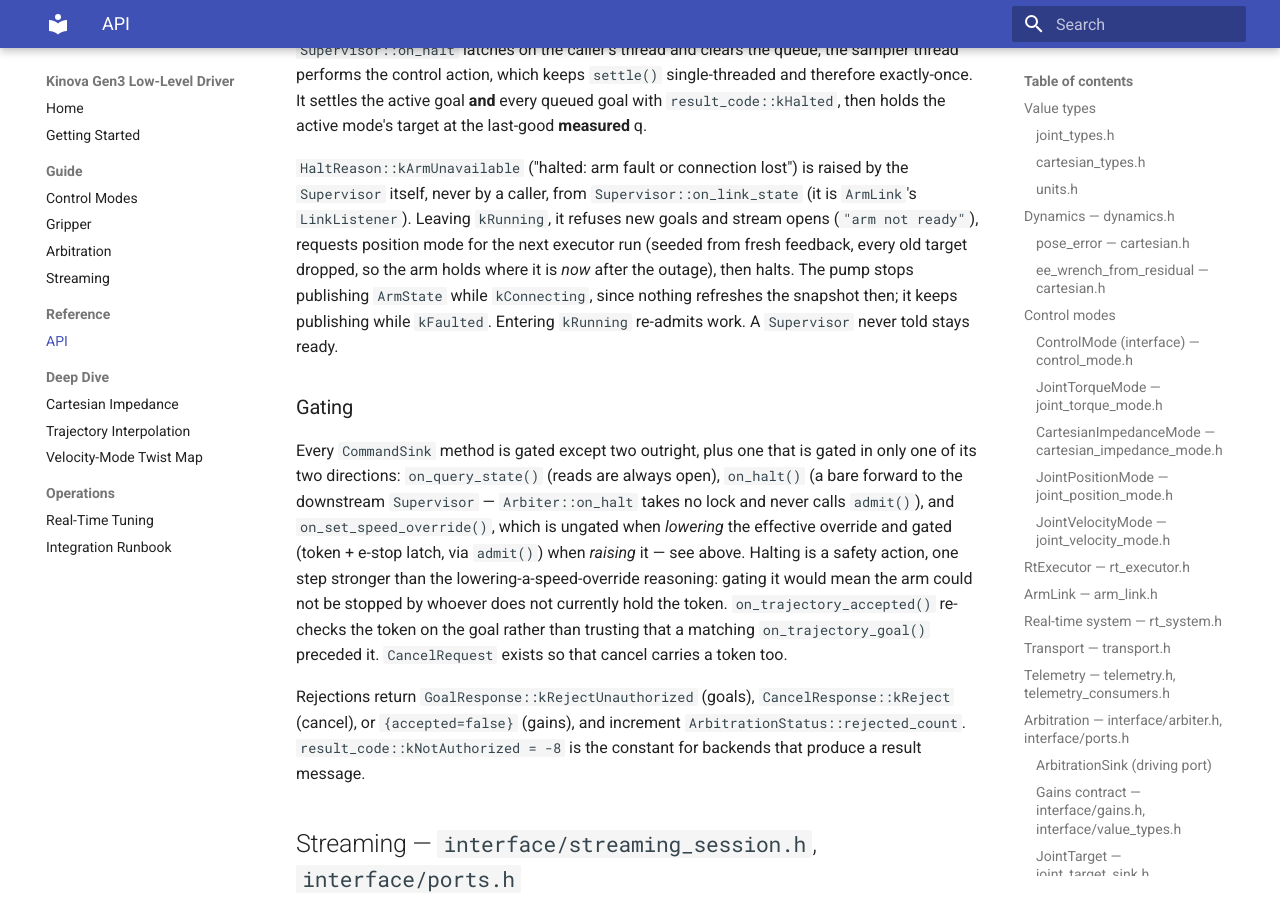
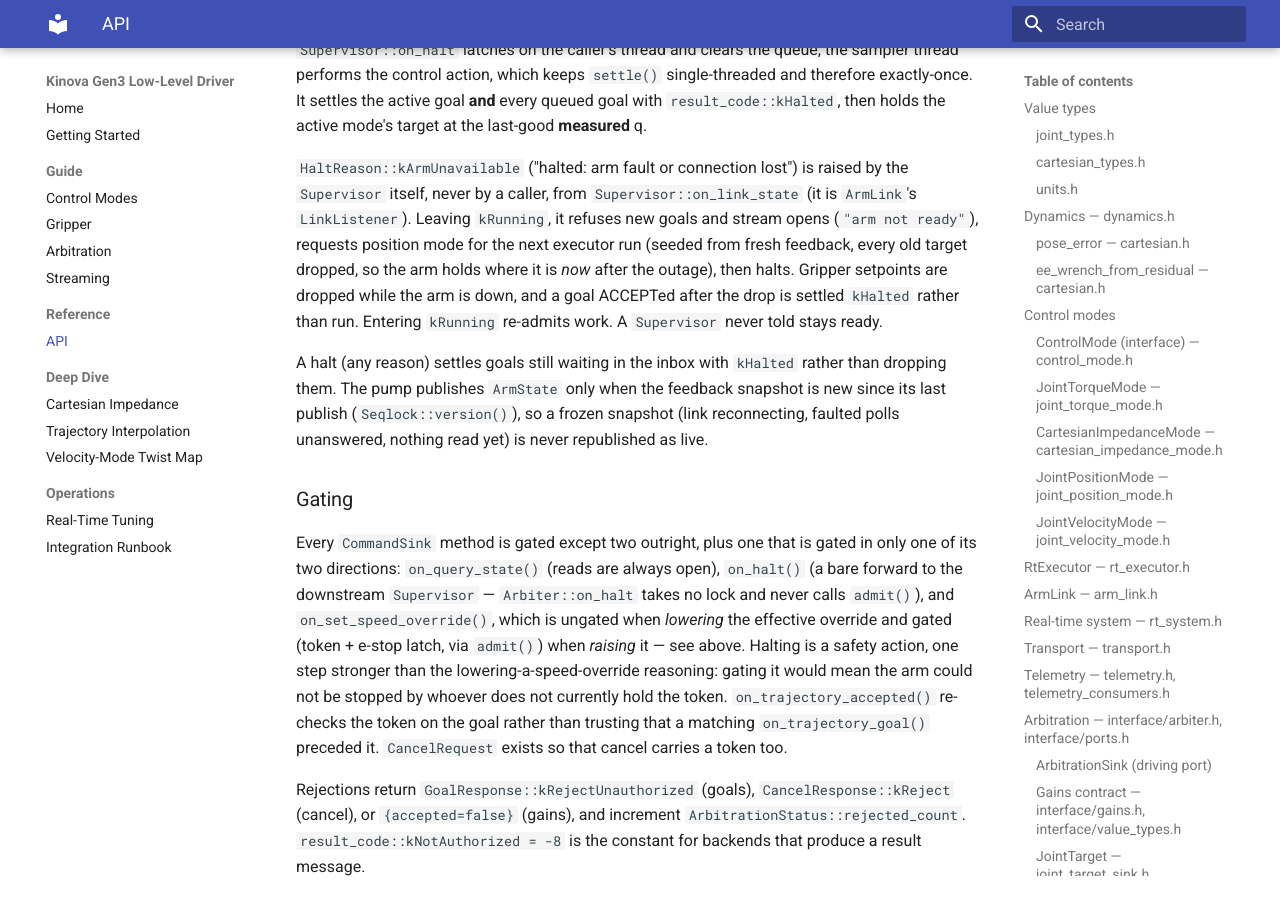
Before and after one commit to rammp-org/kinova-gen3-driver, an MkDocs documentation site: the page built from docs/reference/api.md, in a window 1280 px wide and 900 px high, scrolled down 14116 px. Built offline with MkDocs 1.6.1 and Material for MkDocs 9.7.7, drawn with Linux system fonts in a browser that asks for light colours.

Commit message:
docs: Supervisor link behaviour after review fixes
Co-Authored-By: Claude Opus 5.5 <noreply@anthropic.com>
Claude-Session: https://claude.ai/code/session_01QoDtVoSRosPcQH1FLZCBgM

```diff
--- a/docs/reference/api.md
+++ b/docs/reference/api.md
@@ -678,9 +678,15 @@ raised by the `Supervisor` itself, never by a caller, from
 `kRunning`, it refuses new goals and stream opens (`"arm not ready"`), requests
 position mode for the next executor run (seeded from fresh feedback, every old
 target dropped, so the arm holds where it is *now* after the outage), then
-halts. The pump stops publishing `ArmState` while `kConnecting`, since nothing
-refreshes the snapshot then; it keeps publishing while `kFaulted`. Entering
-`kRunning` re-admits work. A `Supervisor` never told stays ready.
+halts. Gripper setpoints are dropped while the arm is down, and a goal ACCEPTed
+after the drop is settled `kHalted` rather than run. Entering `kRunning`
+re-admits work. A `Supervisor` never told stays ready.
+
+A halt (any reason) settles goals still waiting in the inbox with `kHalted`
+rather than dropping them. The pump publishes `ArmState` only when the feedback
+snapshot is new since its last publish (`Seqlock::version()`), so a frozen
+snapshot (link reconnecting, faulted polls unanswered, nothing read yet) is
+never republished as live.
 
 ### Gating
 
```
Also changed, not shown: docs/superpowers/specs/2026-10-27-never-crash-design.md (+6 -3 lines).
